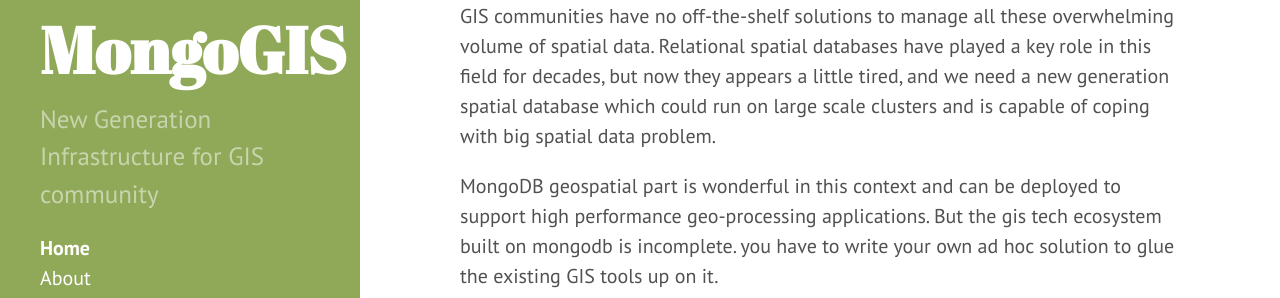
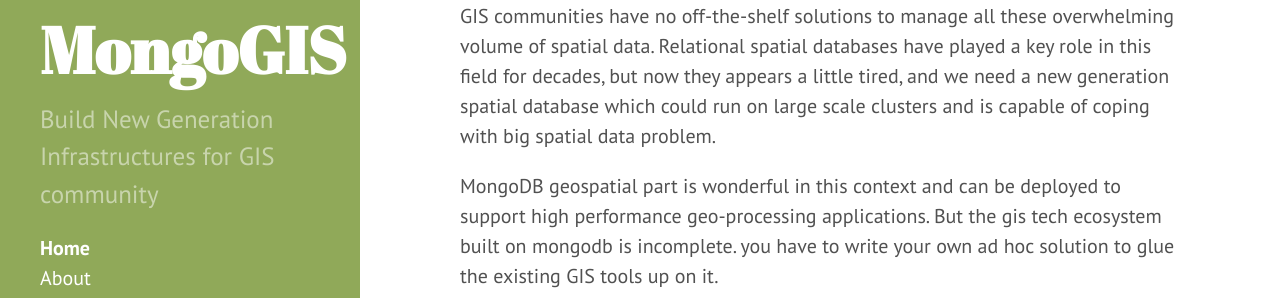
Before and after one commit to mongogis/mongogis.github.io, a Jekyll site: the page built from index.html, in a window 1280 px wide. Shown: the part 457-755 px from the top of the page. Built offline with Jekyll 4.4.1, drawn with Linux system fonts in a browser that asks for light colours; Markdown is read by kramdown in place of the engine named in the settings; the list of posts is cut into pages by our own code.

Commit message:
Update _config.yml

```diff
--- a/_config.yml
+++ b/_config.yml
@@ -8,7 +8,7 @@ permalink:        pretty
 # Setup
 title:            MongoGIS
 tagline:          'Giving MongoDB the Way to Play with the GIS Community'
-description:      'New Generation Infrastructure for GIS community'
+description:      'Build New Generation Infrastructures for GIS community'
 url:              http://www.mongogis.org
 
 author:
```
